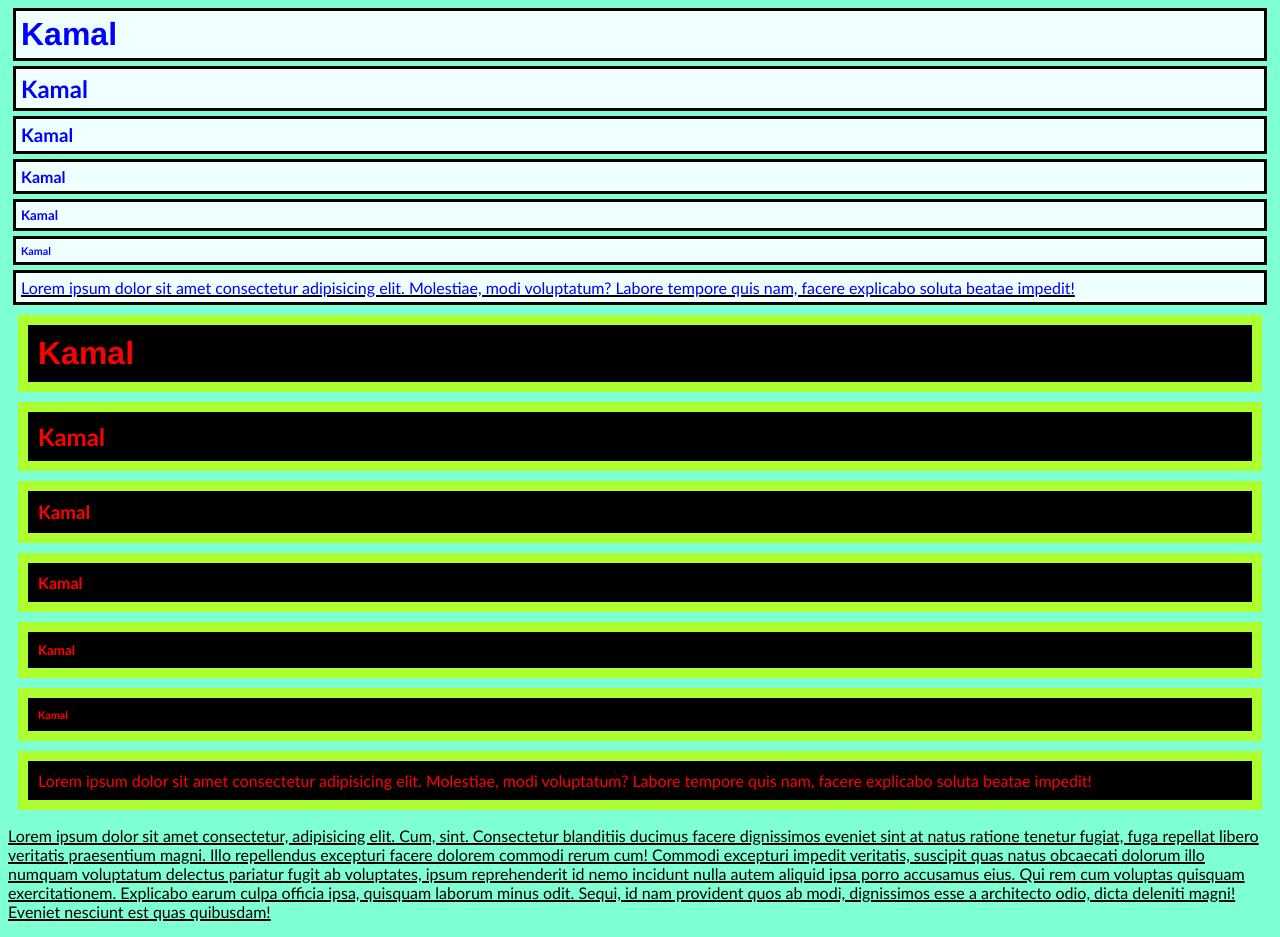
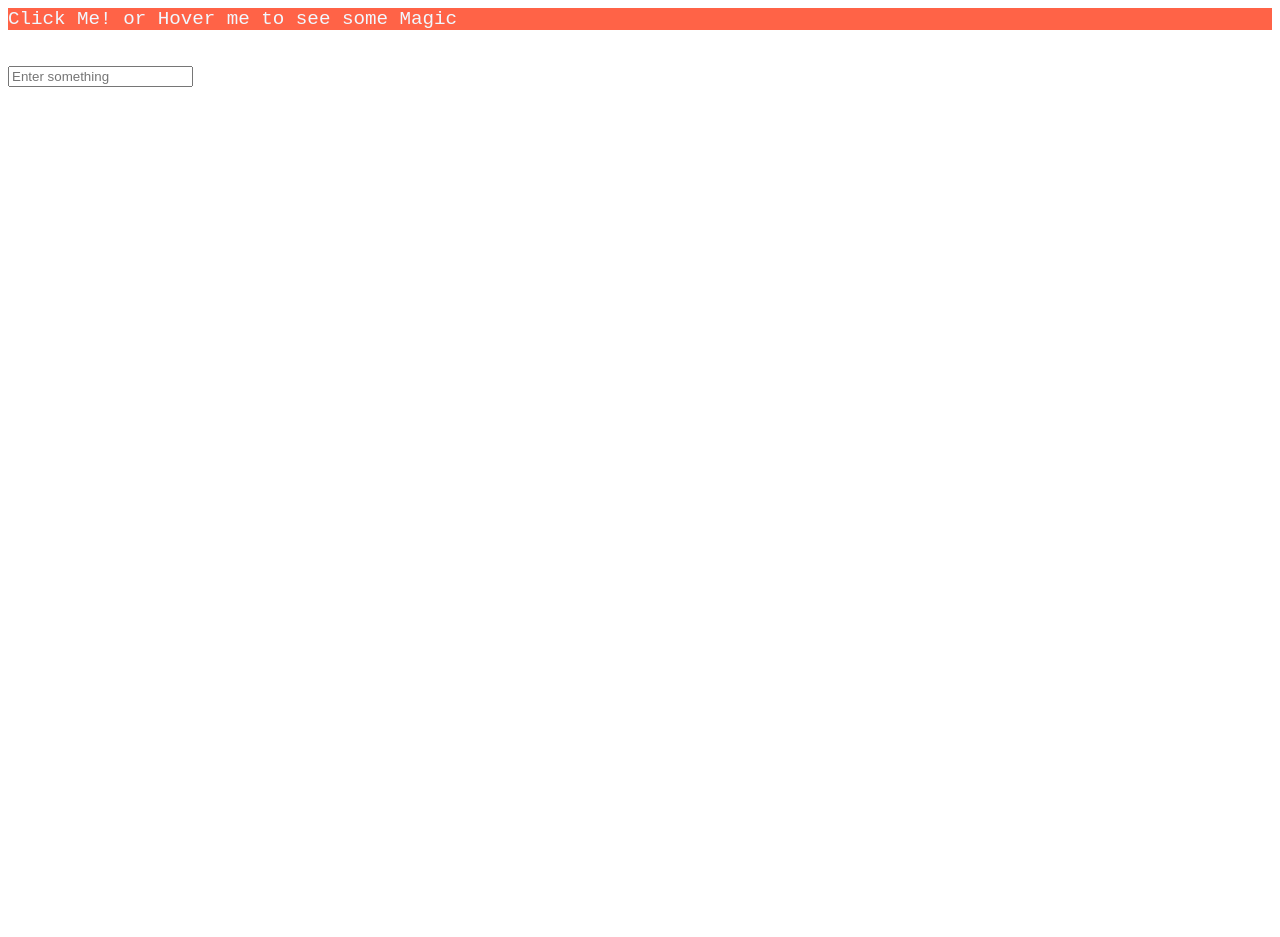
Before and after one commit to Kamal040102/FullStackLearn, a plain HTML site: page index.html in a window 1280 px wide. After the commit the page ends 800 px from the top, so only its background shows below. Drawn offline with Linux system fonts and the light colour scheme.

Commit message:
Pseudo Selectors

```diff
--- a/index.html
+++ b/index.html
@@ -4,29 +4,14 @@
     <meta charset="UTF-8">
     <meta http-equiv="X-UA-Compatible" content="IE=edge">
     <meta name="viewport" content="width=device-width, initial-scale=1.0">
-    <link rel="stylesheet" type="text/css" href="./style.css">
+    <link rel="stylesheet" href="./style.css">
     <title>Document</title>
 </head>
 <body>
-    <h1 class="stylingtext">Kamal</h1>
-    <h2 class="stylingtext">Kamal</h2>
-    <h3 class="stylingtext">Kamal</h3>
-    <h4 class="stylingtext">Kamal</h4>
-    <h5 class="stylingtext">Kamal</h5>
-    <h6 class="stylingtext">Kamal</h6>
-    <p class="stylingtext">Lorem ipsum dolor sit amet consectetur adipisicing elit. Molestiae, modi voluptatum? Labore tempore quis nam, facere explicabo soluta beatae impedit!</p>
+    <div class="magic">Click Me! or Hover me to see some Magic</div>
 
-
-
-    <h1 id="stylingtext">Kamal</h1>
-    <h2 id="stylingtext">Kamal</h2>
-    <h3 id="stylingtext">Kamal</h3>
-    <h4 id="stylingtext">Kamal</h4>
-    <h5 id="stylingtext">Kamal</h5>
-    <h6 id="stylingtext">Kamal</h6>
-    <p id="stylingtext">Lorem ipsum dolor sit amet consectetur adipisicing elit. Molestiae, modi voluptatum? Labore tempore quis nam, facere explicabo soluta beatae impedit!</p>
-
-    <p>Lorem ipsum dolor sit amet consectetur, adipisicing elit. Cum, sint. Consectetur blanditiis ducimus facere dignissimos eveniet sint at natus ratione tenetur fugiat, fuga repellat libero veritatis praesentium magni. Illo repellendus excepturi facere dolorem commodi rerum cum! Commodi excepturi impedit veritatis, suscipit quas natus obcaecati dolorum illo numquam voluptatum delectus pariatur fugit ab voluptates, ipsum reprehenderit id nemo incidunt nulla autem aliquid ipsa porro accusamus eius. Qui rem cum voluptas quisquam exercitationem. Explicabo earum culpa officia ipsa, quisquam laborum minus odit. Sequi, id nam provident quos ab modi, dignissimos esse a architecto odio, dicta deleniti magni! Eveniet nesciunt est quas quibusdam!</p>
-
+    <br>
+    <br>
+    <input type="text" placeholder="Enter something">
 </body>
 </html>
--- a/style.css
+++ b/style.css
@@ -1,29 +1,27 @@
-.stylingtext{
-    color: blue;
-    background-color: azure;
-    padding: 5px;
-    margin: 5px;
-    border: 3px solid black;
+.magic{
+    font-size: larger;
+    font-family: 'Courier New', Courier, monospace;
+    font-weight: lighter;
+    color: aliceblue;
+    background-color: tomato;
 }
 
-#stylingtext{
-    color: red;
-    background-color: black;
-    padding: 10px;
-    margin: 10px;
-    border: 10px solid greenyellow;
+.magic:hover{
+    color: blue;
+    background-color: blanchedalmond;
 }
 
-p{
-    text-decoration: underline 2px black;
+.magic:active{
+    font-size: xx-large;
+    font-weight: bolder;
+    font-family: monospace;
 }
 
-h1{
-    font-family: 'Franklin Gothic Medium', 'Arial Narrow', Arial, sans-serif;
+input:focus{
+    font-size: 120px;
+    font-family: monospace;
 }
 
-* {
-    background-color: aquamarine;
-    font-family: 'Trebuchet MS', 'Lucida Sans Unicode', 'Lucida Grande', 'Lucida Sans', Arial, sans-serif;
-    color: black;
+input:hover{
+    background-color: blue;
 }
```
